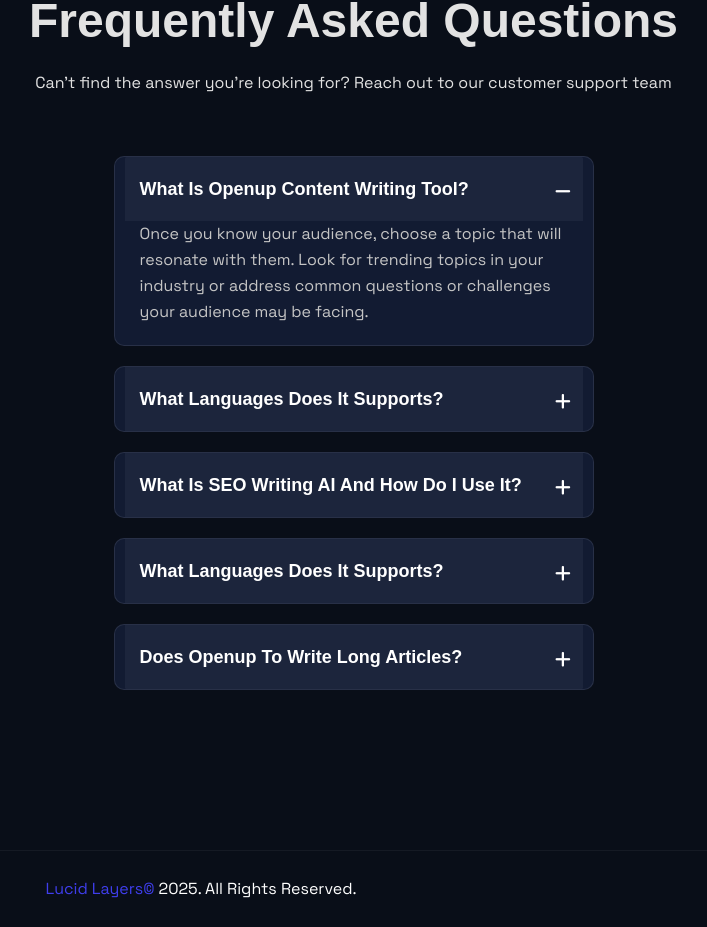
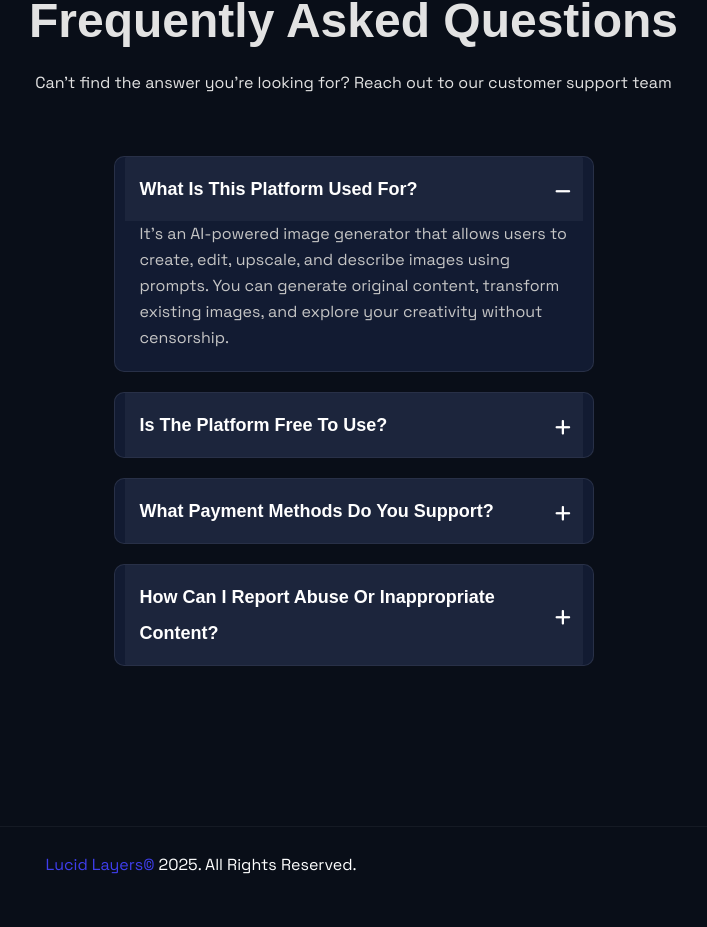
Before and after one commit to hesignberg/AI-Image-Generator, a React (Create React App) app: page /manage-subscription in a window 1280 px wide. Shown: the part 1636-2563 px from the top of the page, without its empty margins (439-1146 px from the left). After the commit the page ends 2539 px from the top, so only its background shows below. Built offline with nearby package versions, Linux system fonts and the light colour scheme.

Commit message:
FAQs ; Logo and more

```diff
--- a/src/Pages/Auth/Register.tsx
+++ b/src/Pages/Auth/Register.tsx
@@ -122,7 +122,7 @@
                                                             className="form-check-label"
                                                             htmlFor="flexCheckDefault"
                                                         >
-                                                            I agree to <Link to="/terms">privacy policy & terms</Link>
+                                                            I agree to <Link to="/community-details">privacy policy & terms</Link>
                                                         </label>
                                                     </div>
                                                 </div>
--- a/src/Pages/ManageSubscription/index.tsx
+++ b/src/Pages/ManageSubscription/index.tsx
@@ -12,25 +12,21 @@
 
     const accordionData = [
         {
-            title: 'What is openup content writing tool?',
-            content: 'Once you know your audience, choose a topic that will resonate with them. Look for trending topics in your industry or address common questions or challenges your audience may be facing.'
+            title: 'What is this platform used for?',
+            content: 'It’s an AI-powered image generator that allows users to create, edit, upscale, and describe images using prompts. You can generate original content, transform existing images, and explore your creativity without censorship.'
         },
         {
-            title: 'What languages does it supports?',
-            content: 'Once you know your audience, choose a topic that will resonate with them. Look for trending topics in your industry or address common questions or challenges your audience may be facing.'
+            title: 'Is the platform free to use?',
+            content: 'To use the AI Image Generator you need to create an account and buy the subscribtion. We work on lifetime subscribtion model.'
         },
         {
-            title: 'What is SEO writing AI and how do I use it?',
-            content: 'Once you know your audience, choose a topic that will resonate with them. Look for trending topics in your industry or address common questions or challenges your audience may be facing.'
+            title: 'What payment methods do you support?',
+            content: 'We support major payment gateways including credit/debit cards, Crypto, and PayPal.'
         },
         {
-            title: 'What languages does it supports?',
-            content: 'Once you know your audience, choose a topic that will resonate with them. Look for trending topics in your industry or address common questions or challenges your audience may be facing.'
-        },
-        {
-            title: 'Does Openup To write long articles?',
-            content: 'Once you know your audience, choose a topic that will resonate with them. Look for trending topics in your industry or address common questions or challenges your audience may be facing.'
-        },
+            title: 'How can I report abuse or inappropriate content?',
+            content: 'Use the “Report” button next to any user-generated image or contact us directly at support@lucidlayers.com.'
+        }
     ];
 
     return (
--- a/src/Pages/Settings/Faq.tsx
+++ b/src/Pages/Settings/Faq.tsx
@@ -11,20 +11,28 @@
 
     const accordionData = [
         {
-            title: 'What is openup content writing tool?',
-            content: 'Once you know your audience, choose a topic that will resonate with them. Look for trending topics in your industry or address common questions or challenges your audience may be facing.'
+            title: 'What is this platform used for?',
+            content: 'It’s an AI-powered image generator that allows users to create, edit, upscale, and describe images using prompts. You can generate original content, transform existing images, and explore your creativity without censorship.'
         },
         {
-            title: 'What languages does it support?',
-            content: 'Once you know your audience, choose a topic that will resonate with them. Look for trending topics in your industry or address common questions or challenges your audience may be facing.'
+            title: 'Can I try it for free?',
+            content: 'We do not offer a free plan or trial. To ensure uncensored access and avoid ads, everything is behind a one-time paid plan.'
         },
         {
-            title: 'What is SEO writing AI and how do I use it?',
-            content: 'Once you know your audience, choose a topic that will resonate with them. Look for trending topics in your industry or address common questions or challenges your audience may be facing.'
+            title: 'Why is there no free version?',
+            content: 'Free models often come with restrictions or surveillance. We built this platform to give full creative freedom — with no censorship or tracking — and that means supporting a sustainable paid model.'
         },
         {
-            title: 'Does Openup write long articles?',
-            content: 'Once you know your audience, choose a topic that will resonate with them. Look for trending topics in your industry or address common questions or challenges your audience may be facing.'
+            title: 'Is NSFW content allowed?',
+            content: 'Yes, as long as it abides by legal and ethical boundaries. We strictly prohibit any content involving minors, abuse, or non-consensual imagery.'
+        },
+        {
+            title: 'Can I generate images of real people?',
+            content: 'No. Deepfakes or likenesses of identifiable individuals — celebrities, public figures, or private individuals — are not allowed and may lead to account suspension.'
+        },
+        {
+            title: 'What happens if I break the rules?',
+            content: 'Your account may be permanently suspended without refund, and in severe cases, we may cooperate with law enforcement.'
         },
     ];
     return (
@@ -37,7 +45,7 @@
                             <Col lg={12}>
                                 <div className="title-conter-area dashboard">
                                     <h2 className="title">
-                                        Questions About our OpenUp? <br />
+                                        Questions About Lucid Layers? <br />
                                         We have Answers!
                                     </h2>
                                     <p className="disc">
--- a/src/ThemeLayout/TopBar.tsx
+++ b/src/ThemeLayout/TopBar.tsx
@@ -14,7 +14,7 @@
 import { LogIn } from "lucide-react";
 
 //images
-import logo01 from "assets/images/logo/logo-01.png";
+import logo01 from "assets/images/logo/lucidlayers-logo.svg";
 import icons01 from "assets/images/icons/01.svg";
 // import icons02 from "assets/images/icons/02.svg";
 import user1 from "assets/images/avatar/user.svg";
@@ -110,7 +110,7 @@
                         <div className="header-inner-one">
                             <div className="left-logo-area">
                                 <Link to="/" className="logo">
-                                    <img src={logo01} alt="logo-image" />
+                                    <img style={{"height": "50px"}} src={logo01} alt="logo-image" />
                                 </Link>
                                 <div onClick={toggleSidebar} className={`left-side-open-clouse ${themeSidebarToggle ? "collapsed" : ""}`} id="collups-left">
                                     <img src={icons01} alt="icons" />
--- a/src/assets/scss/elements/_header.scss
+++ b/src/assets/scss/elements/_header.scss
@@ -13,7 +13,7 @@
         display: block;
         padding: 25px 0;
         @media #{$large-mobile} {
-            width: 40px;
+            width: 50px;
             overflow: hidden;
         }
         img{
```
Also changed, not shown: src/assets/images/logo/lucidlayers-logo.svg (added), 40 other files (tests, documents, lock files or other folders).
